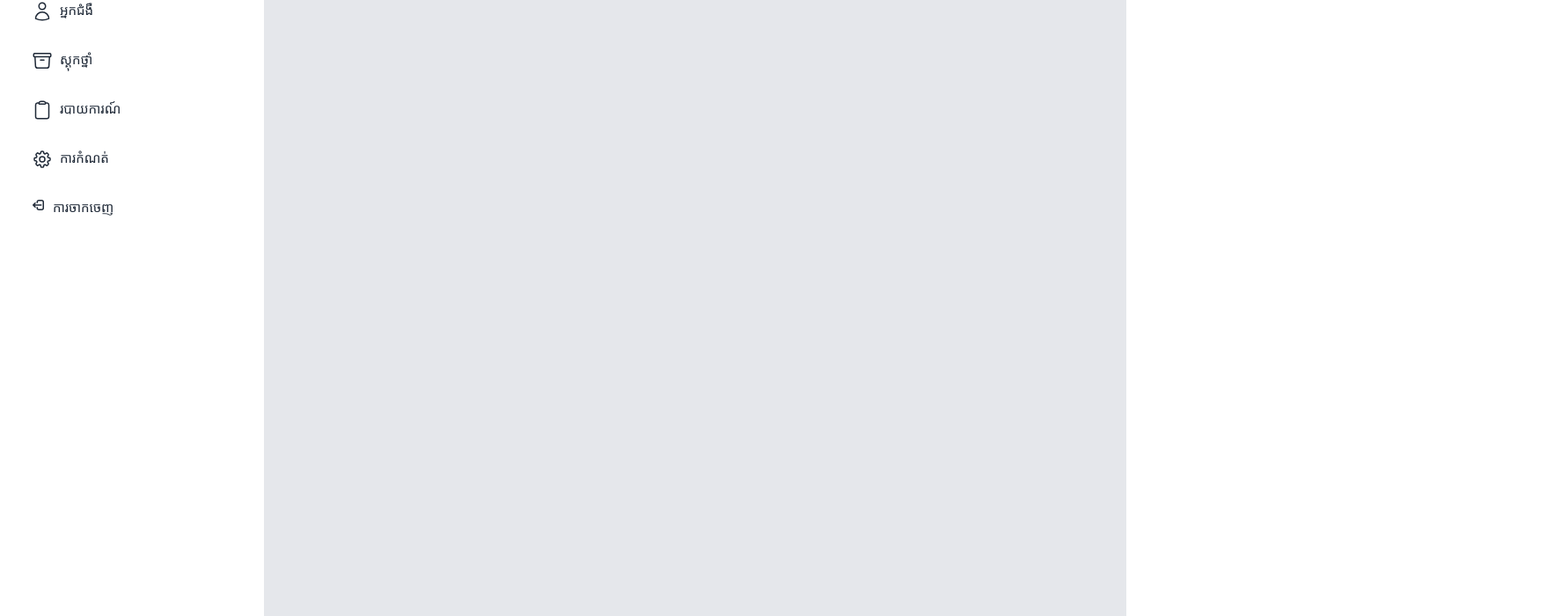
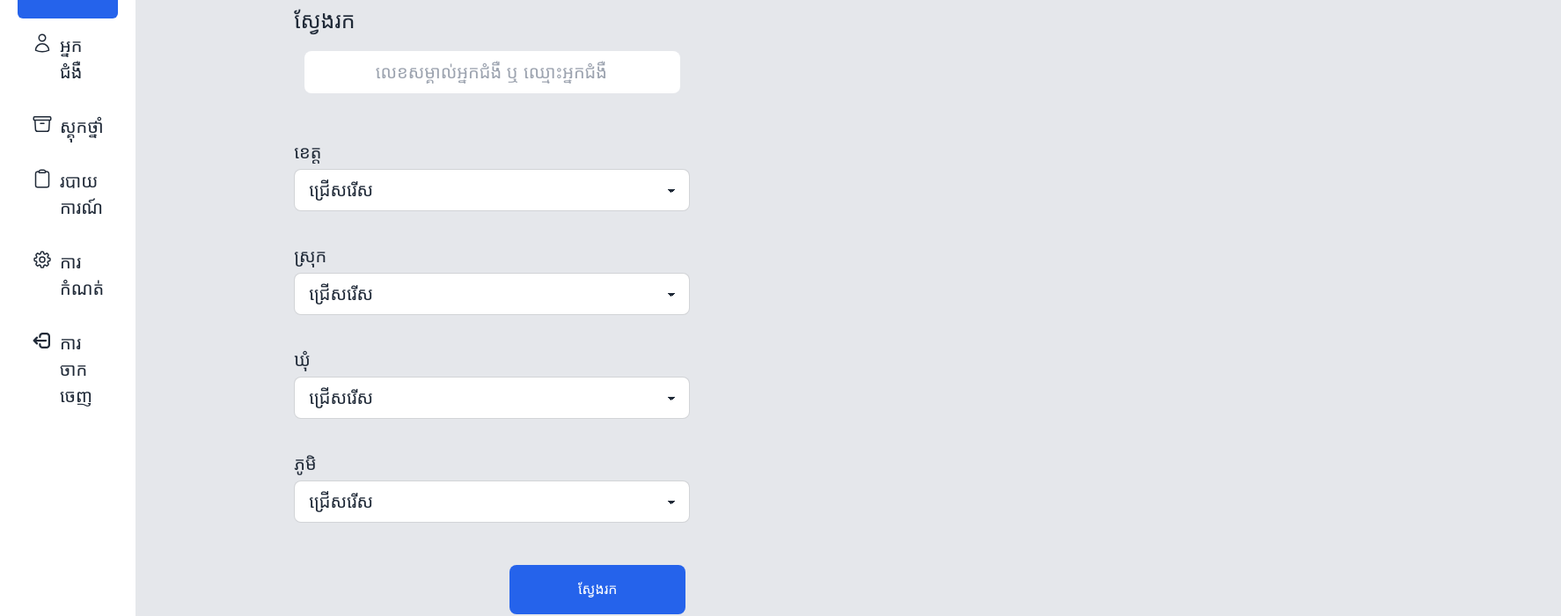
Before and after one commit to kakkzzz/System-hospital, a React (Vite) app: page / in a window 1280 px wide. Shown: the part 153-853 px from the top of the page at 88% size, 1774 px wide, since content can reach past the window. Built offline with nearby package versions, Linux system fonts and the light colour scheme; a web font is replaced by a local one.

Commit message:
third push

```diff
--- a/src/layout/AdminLayout.jsx
+++ b/src/layout/AdminLayout.jsx
@@ -7,7 +7,7 @@ function AdminLayout() {
             <h1>ប្រព័ន្ធគ្រប់គ្រងបន្ទប់ពិគ្រោះថែទាំ ស៊ុំ នារ៉ា</h1>
         </header>
             <main className="flex items-start">
-            <div className= "w-[300px] bg-white shadow h-screen text-[15px] p-5">
+            <div className= "w-[300px] bg-white shadow h-screen text-[20px] p-5">
                <div className="10 items-center">
                <ul>
                     <li>
@@ -53,7 +53,7 @@ function AdminLayout() {
                         </NavLink>
                         <NavLink to={'/signout'} className="aria-[current=page]:bg-blue-600 aria-[current=page]:text-white flex  gap-2 font-medium hover:bg-gray-200 py-4 rounded-md p-4 ">
                             <span>
-                                <svg xmlns="http://www.w3.org/2000/svg" viewBox="0 0 16 16" fill="currentColor" className="size-4">
+                                <svg xmlns="http://www.w3.org/2000/svg" viewBox="0 0 16 16" fill="currentColor" className="size-6">
                                 <path fillRule="evenodd" d="M14 4.75A2.75 2.75 0 0 0 11.25 2h-3A2.75 2.75 0 0 0 5.5 4.75v.5a.75.75 0 0 0 1.5 0v-.5c0-.69.56-1.25 1.25-1.25h3c.69 0 1.25.56 1.25 1.25v6.5c0 .69-.56 1.25-1.25 1.25h-3c-.69 0-1.25-.56-1.25-1.25v-.5a.75.75 0 0 0-1.5 0v.5A2.75 2.75 0 0 0 8.25 14h3A2.75 2.75 0 0 0 14 11.25v-6.5Zm-9.47.47a.75.75 0 0 0-1.06 0L1.22 7.47a.75.75 0 0 0 0 1.06l2.25 2.25a.75.75 0 1 0 1.06-1.06l-.97-.97h7.19a.75.75 0 0 0 0-1.5H3.56l.97-.97a.75.75 0 0 0 0-1.06Z" clipRule="evenodd" />
                                 </svg>
                             </span>
--- a/src/view/Dashboard/Dashboard.jsx
+++ b/src/view/Dashboard/Dashboard.jsx
@@ -1,11 +1,69 @@
-
 
 function Dashboard() {
   return (
     <>
-       <div>
-          សួស្តី
-       </div>
+       <main  className="flex">
+          <div>
+              <div className="bg-gray-200  min-h-screen w-[810px]">
+                <div className="py-20">
+                  <h1 className="text-[25px] px-[180px] py-4">ស្វែងរក</h1>
+                  <div className="flex justify-center">
+                      <input
+                        type="text"
+                        placeholder="លេខសម្គាល់អ្នកជំងឺ ឬ ឈ្មោះអ្នកជំងឺ"
+                        className="bg-white px-20 input text-[20px]"
+                      />
+                  </div>
+                  <div className="py-8 px-[180px]">
+                    <div className="py-4">
+                      <h1 className="text-[20px] py-1">ខេត្ត</h1>
+                      <select className="select select-bordered w-full max-w-90  text-[20px]">
+                        <option disabled selected>ជ្រើសរើស</option>
+                        <option>បាត់ដំបង</option>
+                        <option>សៀមរាប</option>
+                        <option>កំពត់</option>
+                      </select>
+                    </div>
+                    <div className="py-4">
+                      <h1 className="text-[20px] py-1">ស្រុក</h1>
+                      <select className="select select-bordered w-full max-w-90  text-[20px]">
+                        <option disabled selected>ជ្រើសរើស</option>
+                        <option>បាត់ដំបង</option>
+                        <option>សៀមរាប</option>
+                        <option>កំពត់</option>
+                      </select>
+                    </div>
+                    <div className="py-4">
+                      <h1 className="text-[20px] py-1">ឃុំ</h1>
+                      <select className="select select-bordered w-full max-w-90  text-[20px]">
+                        <option disabled selected>ជ្រើសរើស</option>
+                        <option>បាត់ដំបង</option>
+                        <option>សៀមរាប</option>
+                        <option>កំពត់</option>
+                      </select>
+                    </div>
+                    <div className="py-4">
+                      <h1 className="text-[20px] py-1">ភូមិ</h1>
+                      <select className="select select-bordered w-full max-w-90  text-[20px]">
+                        <option disabled selected>ជ្រើសរើស</option>
+                        <option>បាត់ដំបង</option>
+                        <option>សៀមរាប</option>
+                        <option>កំពត់</option>
+                      </select>
+                    </div>
+                  </div>
+                  <div className=" px-[425px]">
+                    <div className="bg-blue-600 w-[200px] text-white p-4 rounded-lg text-center"><button>ស្វែងរក</button></div>
+                  </div>
+                </div>
+              </div>
+          </div>
+          <div>
+              <div className="bg-gray-200  min-h-screen w-[810px]">
+                kdjkjakjnfjhurfjdfndfd
+              </div>
+          </div>
+       </main>
     </>
   )
 }
--- a/src/view/Patient/Patient.jsx
+++ b/src/view/Patient/Patient.jsx
@@ -4,7 +4,7 @@ function Patient() {
   return (
     <>
         <div className="text-[20px]">
-          <div className="py-2 flex justify-between px-4">
+          <div className="py-2 flex justify-between px-4 font-bold">
             <p className="">បញ្ជីអ្នកជំងឺទាំងអស់</p>
         </div>
         <div className="px-2 py-1 ">
@@ -39,7 +39,7 @@ function Patient() {
                 {/* row 2 */}
                 <tr className="bg-white">
                   <th>1</th>
-                  <td>ថ្សល្កសរនមតនរក្េិ</td>
+                  <td>ថ្សល្កសរនម</td>
                   <td>ស្រី</td>
                   <td>12</td>
                   <td>22/មិថុនា/2003</td>
@@ -53,7 +53,7 @@ function Patient() {
                 </tr>
                 <tr className="bg-white">
                   <th>2</th>
-                  <td>ថ្សល្កសរនមតនរក្េិ</td>
+                  <td>ថ្សល្កសរន</td>
                   <td>ស្រី</td>
                   <td>12</td>
                   <td>22/មិថុនា/2003</td>
--- a/src/view/SignIn.jsx
+++ b/src/view/SignIn.jsx
@@ -10,21 +10,21 @@ function SignIn() {
                        </div>
                        <form>
                             <div className="w-[400px] py-10">
-                                    <label className="font-bold">Email</label>
+                                    <label className="font-bold">អ៊ីម៉ែល</label>
                                     <input
                                     // onChange={setEmail}
                                     type="email"
-                                    placeholder="Enter your email"
+                                    placeholder="សូមបញ្ចូលអ៊ីម៉ែលរបស់អ្នក"
                                     className="input input-bordered w-full bg-gray-200"
                                     required
                                     />
                                 </div>
                                 <div className="w-[400px]">
-                                    <label className="font-bold">Password</label>
+                                    <label className="font-bold">លេខសម្ងាត់</label>
                                     <input
                                     // onChange={setPassword}
                                     type="password"
-                                    placeholder="Enter your password"
+                                    placeholder="សូមបញ្ចូលលេខសម្ងាត់របស់អ្នក"
                                     className="input input-bordered w-full bg-gray-200"
                                     required
                                     />
```
